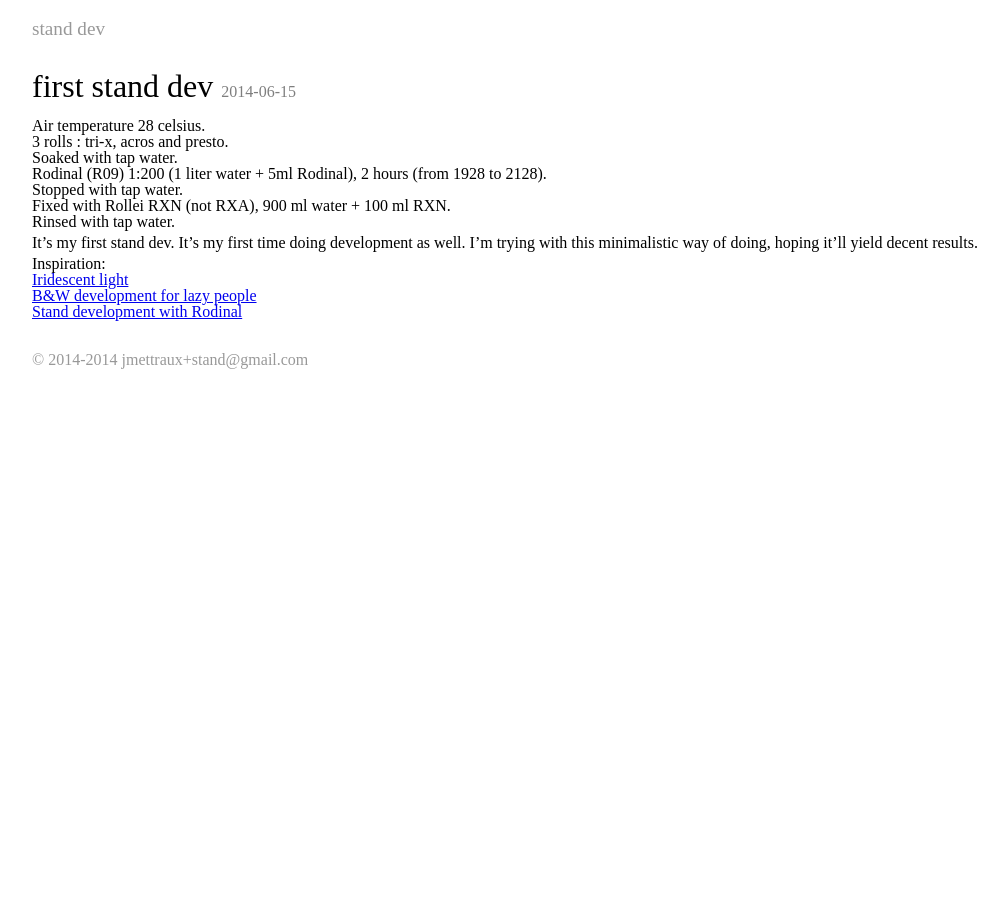
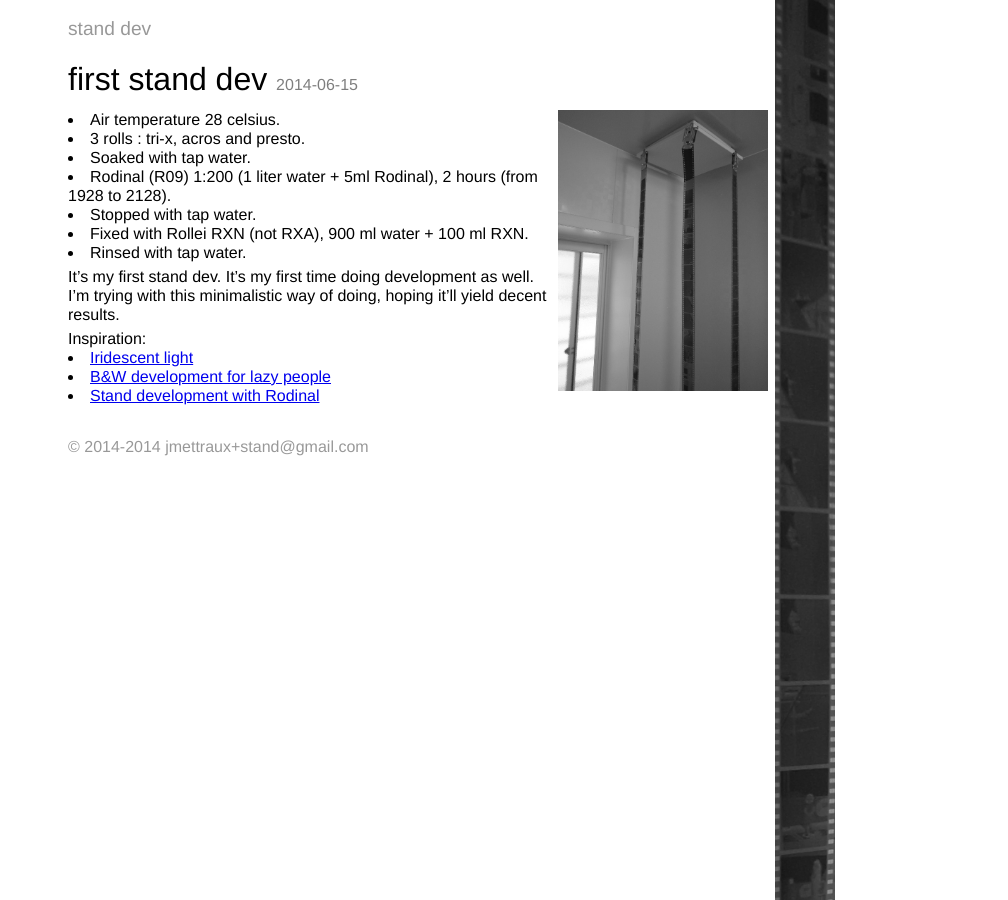
Before and after one commit to jmettraux/stand, a Jekyll site: the page built from _posts/2014-06-15-first-stand-dev.md, in a window 1280 px wide. Shown: the whole page, without its empty margins (32-1040 px from the left). Built offline with Jekyll 4.4.1, drawn with Linux system fonts in a browser that asks for light colours.

Commit message:
add background image and switch to Helvetica

```diff
--- a/_posts/2014-06-15-first-stand-dev.md
+++ b/_posts/2014-06-15-first-stand-dev.md
@@ -2,6 +2,8 @@
 layout: post
 title: first stand dev
 ---
+
+<img src="/images/bathroom.jpg" align="right" style="width: 30%;" />
 
 * Air temperature 28 celsius.
 * 3 rolls : tri-x, acros and presto.
--- a/css/site.css
+++ b/css/site.css
@@ -2361,9 +2361,14 @@ a .icon-rotate-90:before, a .icon-rotate-180:before, a .icon-rotate-270:before,
 /* line 9, ../_scss/site.scss */
 body {
   font-size: 16px;
-}
-
-/* line 13, ../_scss/site.scss */
+  line-height: 19px;
+  font-family: "Helvetica Neue", Helvetica;
+  background: url(/images/roll.jpg) repeat-y;
+  background-position: 807px 0;
+  background-size: 60px auto;
+}
+
+/* line 19, ../_scss/site.scss */
 a.home {
   display: block;
   margin-top: 1em;
@@ -2371,54 +2376,61 @@ a.home {
   text-decoration: none;
   opacity: 0.4;
 }
-/* line 19, ../_scss/site.scss */
+/* line 25, ../_scss/site.scss */
 a.home:visited {
   color: black;
 }
-/* line 20, ../_scss/site.scss */
+/* line 26, ../_scss/site.scss */
 a.home:active {
   color: black;
 }
-/* line 21, ../_scss/site.scss */
+/* line 27, ../_scss/site.scss */
 a.home:link {
   color: black;
 }
-/* line 22, ../_scss/site.scss */
+/* line 28, ../_scss/site.scss */
 a.home:hover {
   color: blue;
 }
 
-/* line 25, ../_scss/site.scss */
+/* line 31, ../_scss/site.scss */
 h1 {
   font-size: 200%;
   margin-top: 1em;
   margin-bottom: 0.5em;
 }
-/* line 29, ../_scss/site.scss */
+/* line 35, ../_scss/site.scss */
 h1 .date, h1 .nav {
   font-size: 50%;
   opacity: 0.5;
 }
 
-/* line 34, ../_scss/site.scss */
+/* line 40, ../_scss/site.scss */
 h2 {
   font-size: 150%;
   margin-top: 1em;
   margin-bottom: 0.5em;
 }
 
-/* line 40, ../_scss/site.scss */
+/* line 46, ../_scss/site.scss */
 p {
   margin-top: 0.3em;
 }
 
-/* line 44, ../_scss/site.scss */
+/* line 50, ../_scss/site.scss */
+ul {
+  list-style-type: disc;
+  list-style-position: inside;
+  list-style-image: none;
+}
+
+/* line 58, ../_scss/site.scss */
 .content {
-  width: 90%;
-  margin: auto;
-}
-
-/* line 49, ../_scss/site.scss */
+  width: 700px;
+  margin-left: 100px;
+}
+
+/* line 63, ../_scss/site.scss */
 .cr {
   margin-top: 2em;
   opacity: 0.4;
```
Also changed, not shown: _scss/site.scss (+16 -2 lines), images/bathroom.jpg (added), images/roll.jpg (added).
